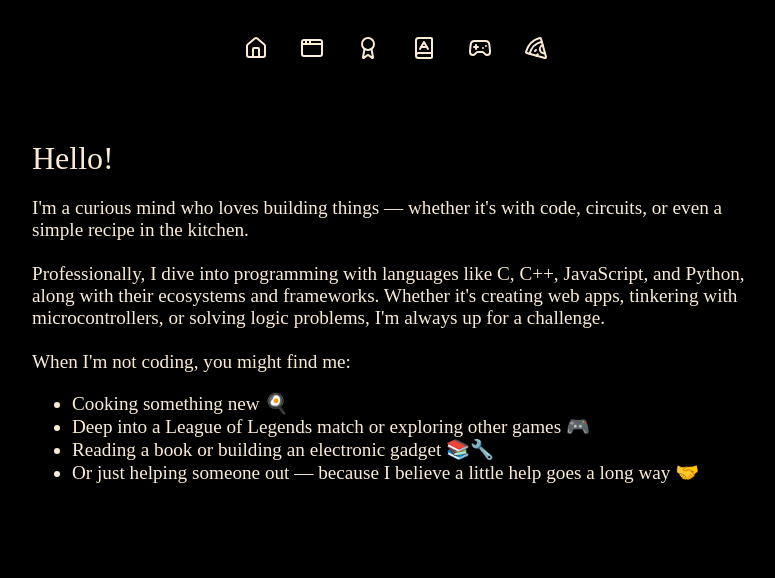
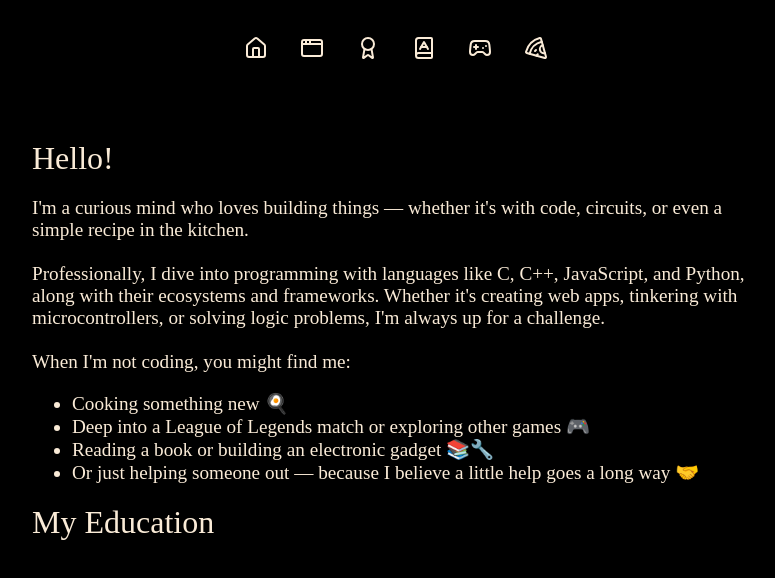
Before and after one commit to JayArindamMaity/jayarindammaity.github.io, a React (Vite) app: page / in a window 1280 px wide. Shown: the top 578 px of the page, without its empty margins (244-1019 px from the left). Built offline with nearby package versions, Linux system fonts and the light colour scheme.

Commit message:
navigation fixes

```diff
--- a/src/App.tsx
+++ b/src/App.tsx
@@ -3,7 +3,7 @@ import Navbar from './components/navbar/navbar'
 import Achievements from './pages/achievements/achievements'
 import Home from './pages/home/home'
 import Projects from './pages/projects/projects'
-import { BrowserRouter as Router, Routes, Route } from 'react-router-dom'
+import { HashRouter as Router, Routes, Route } from 'react-router-dom'
 
 function App() {
   return (
--- a/src/components/navbar/navbar.tsx
+++ b/src/components/navbar/navbar.tsx
@@ -1,59 +1,58 @@
 import "./navbar.css";
 import { House, Award, AppWindow, BookA, Gamepad2, Pizza } from "lucide-react";
+import { Link } from "react-router-dom";
 
 export default function Navbar() {
   return (
-    <>
     <div className="nav-container">
       <div className="nav-main">
         <div className="nav-items">
           <ul>
             <li>
-                <a href="/">
+              <Link to="/">
                 <span className="tooltip" data-tooltip="Home">
                   <House />
                 </span>
-                </a>
+              </Link>
             </li>
             <li>
-                <a href="/projects">
+              <Link to="/projects">
                 <span className="tooltip" data-tooltip="Projects">
                   <AppWindow />
                 </span>
-                </a>
+              </Link>
             </li>
             <li>
-                <a href="/achievements">
+              <Link to="/achievements">
                 <span className="tooltip" data-tooltip="Achievements">
                   <Award />
                 </span>
-                </a>
+              </Link>
             </li>
             <li>
-                <a href="">
+              <Link to="/books">
                 <span className="tooltip" data-tooltip="Books">
                   <BookA />
                 </span>
-                </a>
+              </Link>
             </li>
             <li>
-                <a href="">
+              <Link to="/games">
                 <span className="tooltip" data-tooltip="Games">
                   <Gamepad2 />
                 </span>
-                </a>
+              </Link>
             </li>
             <li>
-                <a href="">
+              <Link to="/pizza">
                 <span className="tooltip" data-tooltip="Pizza Time">
                   <Pizza />
                 </span>
-                </a>
+              </Link>
             </li>
           </ul>
         </div>
       </div>
     </div>
-    </>
   );
 }
--- a/src/pages/home/home.css
+++ b/src/pages/home/home.css
@@ -10,5 +10,13 @@
 .heading-content {
     margin-top: 20px;
     font-size: larger;
+}
 
+.education-heading {
+    margin-top: 20px;
+    font-size: xx-large;
 }
+
+.education-content {
+    font-size: larger;
+}
--- a/src/pages/home/home.tsx
+++ b/src/pages/home/home.tsx
@@ -27,6 +27,12 @@ export default function Home() {
             </li>
           </ul>
         </div>
+
+        <div className="education">
+            <div className="education-heading">
+                My Education
+            </div>
+        </div>
       </div>
     </>
   );
```
Lines whose indentation alone changed are shown as unchanged.
